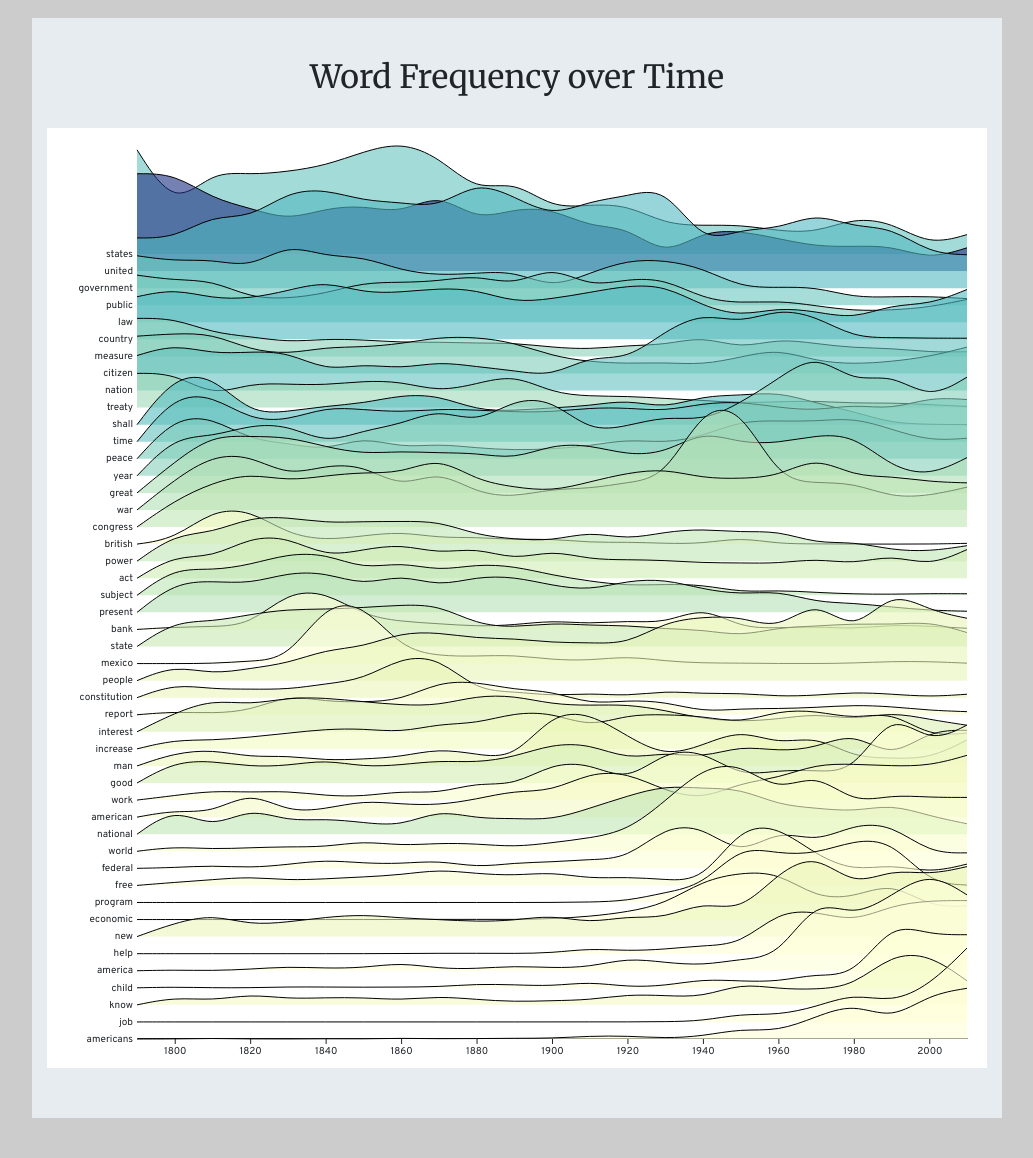
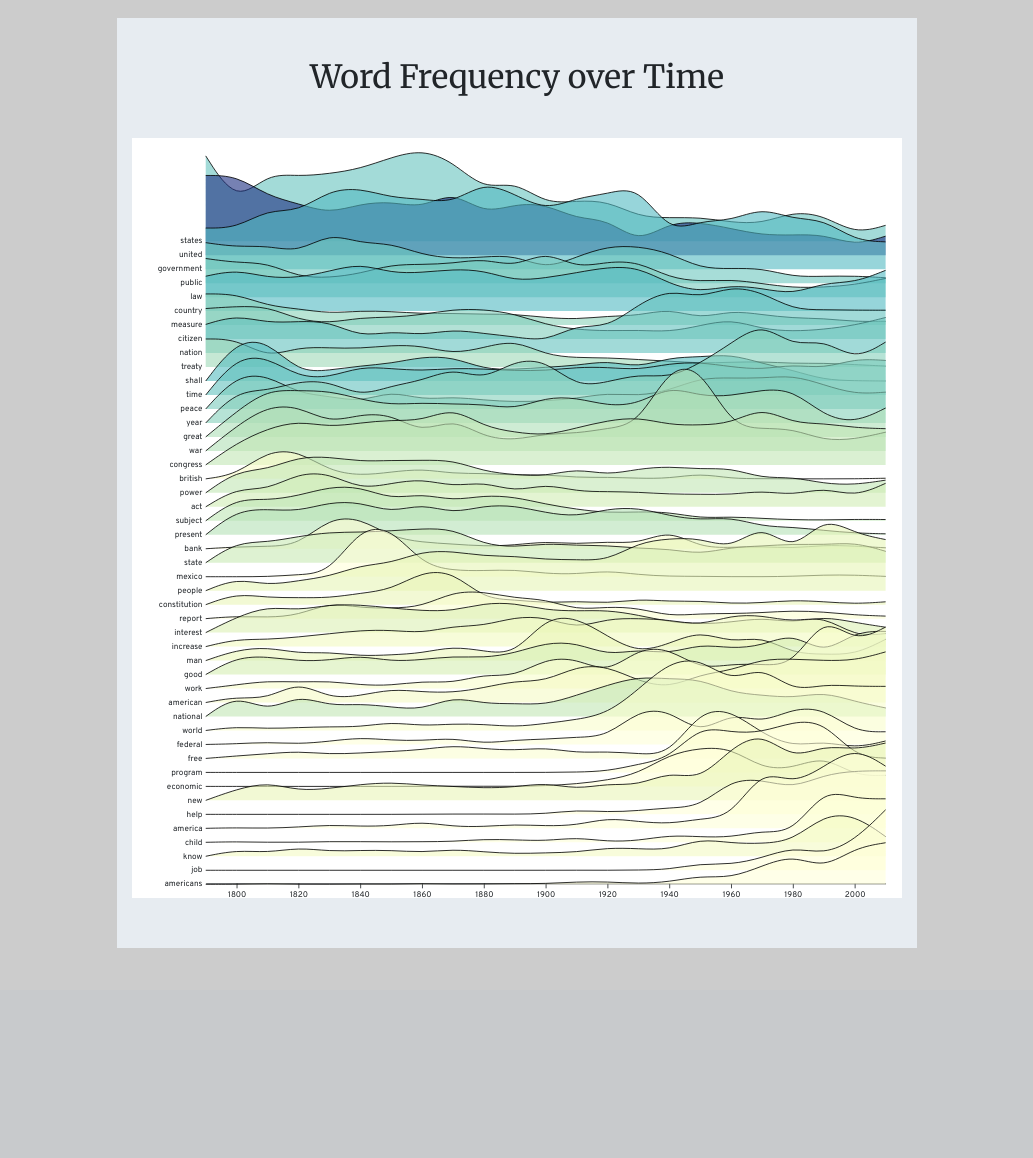
Before and after one commit to mbolts/sotu_project, a Flask app: page /word_freq in a window 1280 px wide. Shown: the part 62-1220 px from the top of the page, without its empty margins (123-1156 px from the left). After the commit the page ends 1010 px from the top, so only its background shows below. Run offline with Flask 2, Linux system fonts and the light colour scheme; some libraries are stand-ins or nearby versions.

Commit message:
updated scaling for visualizations, added tooltip to word_freq

```diff
--- a/static/css/style.css
+++ b/static/css/style.css
@@ -37,6 +37,31 @@
 
         .compdiv{
             background-color: #e7ecf1;
+        }
+
+       .svg-container-count {
+            display: inline-block;
+            position: relative;
+            width: 100%;
+            padding-bottom: 50%; /* aspect ratio */
+            vertical-align: top;
+            overflow: hidden;
+        }
+
+
+       .svg-container-freq {
+            display: inline-block;
+            position: relative;
+            width: 100%;
+            padding-bottom: 100%; /* aspect ratio */
+            vertical-align: top;
+            overflow: hidden;
+        }
+        .svg-content-responsive {
+            display: inline-block;
+            position: absolute;
+            top: 10px;
+            left: 0;
         }
 
         .axis line, .axis path{
--- a/static/js/line_chart.js
+++ /dev/null
@@ -1,123 +0,0 @@
-
-
-function transformCSV(data) {
-
-  const word = data.word;
-  delete data.word;
-  const values = Object.keys(data).sort().map( year => {
-    return data[year];
-  });
-  return {
-    name: word,
-    values
-  };
-}
-
-
-d3.csv("/word_freq.csv", transformCSV).then(function (dataset) {
-
-  const columns = dataset.columns;
-  delete dataset.columns;
-
-  const data = {
-    series: dataset
-  };
-
-  data.dates = columns.slice(1);
-
-  console.log(data);
-
-  height = data.series.length * 20;
-  width = height;
-  overlap = 1;
-
-  margin = ({top: 125, right: 20, bottom: 30, left: 90});
-
-  const svg = d3.select('#chart')
-              .append('svg')
-              // .attr("viewBox", `240 0 ${width - 0} ${height}`)
-              .style("display", "block")
-              .style("margin", "0 0px")
-              .style("width", width)
-              .style("height", height);
-
-xMin = d3.extent(data.dates)[0];
-xMax = d3.extent(data.dates)[1];
-
-x = d3.scaleTime()
-    .domain([new Date(xMin,0,0), new Date(xMax,0,0)])
-    .range([margin.left, width - margin.right]);
-
-y = d3.scalePoint()
-    .domain(data.series.map(d => d.name))
-    .range([margin.top, height - margin.bottom]);
-
-z = d3.scaleLinear()
-    .domain([0, d3.max(data.series, d => d3.max(d.values))]).nice()
-    .range([0, -overlap * y.step()]);
-
-color = d3.scaleSequential(d3.interpolateYlGnBu)
-          .domain([0, d3.max(data.series, d => d3.extent(d.values))[1]]);
-
-
-console.log(x);
-
-xAxis = g => g
-  .attr("transform", `translate(0,${height - margin.bottom})`)
-  .call(d3.axisBottom(x)
-      .ticks(width / 80)
-      .tickSizeOuter(0));
-
-yAxis = g => g
-    .attr("transform", `translate(${margin.left},0)`)
-    .call(d3.axisLeft(y).tickSize(0).tickPadding(4))
-    .call(g => g.select(".domain").remove());
-
-
-area = d3.area()
-    .curve(d3.curveBasis)
-    .defined(d => !isNaN(d))
-    .x((d, i) => x(new Date(data.dates[i],0,0)))
-    .y0(0)
-    .y1(d => z(d))
-
-line = area.lineY1()
-
-  svg.append("g")
-      .call(xAxis);
-
-  svg.append("g")
-      .call(yAxis);
-
-
-  const group = svg.append("g")
-    .selectAll("g")
-    .data(data.series)
-    .join("g")
-      .attr("transform", d => `translate(0,${y(d.name) + 1})`);
-
-  group.append("path")
-      .attr("fill", d => color(d.values[1]))
-      .attr("d", d => area(d.values))
-      .style("opacity", 0.6)
-      .on('mouseover', function(d){
-        d3.select(this).attr('fill', '#adb5bd')
-            .style('opacity', 1);
-        svg.append('text')
-           .attr('id', 'tooltip-'+d.name)
-           .attr('x', d3.event.pageX - margin.left - 50)
-           .attr('y', d3.event.pageY - margin.top - 50)
-           .text(d.name);
-        })
-      .on('mouseout', function(d){
-        d3.select(this).attr('fill', color(d.values[1]))
-            .style('opacity', 0.6);
-        d3.select('#tooltip-'+d.name).remove();
-      });
-
-  group.append("path")
-      .attr("fill", "none")
-      .attr("stroke", "black")
-      .attr("d", d => line(d.values));
-
-});
--- a/static/js/similarity.js
+++ b/static/js/similarity.js
@@ -91,7 +91,9 @@ d3.csv('/sim_matrix.csv').then(function(data){
             .attr("width", gridSize)
             .attr("height", gridSize)
             .style("fill", d => colorScale(d.sim))
-        .on('mouseover', function(d){
+
+
+        cards.on('mouseover', function(d){
             html = `
                    ${presidents[d.pres_1 - 1]}, ${d.pres_1_party} <br>
                    ${presidents[d.pres_2 - 1]}, ${d.pres_2_party} <br>
--- a/static/js/word_freq.js
+++ b/static/js/word_freq.js
@@ -1,40 +1,125 @@
-let margin = 30, width = 1000, height = 500, rValues = [2,15];
-let circles, xScale, yScale, xAxis, yAxis;
-
-let svg = d3.select('#chart')
-    .append('svg')
-    .attr('width', width + 'px')
-    .attr('height', height + 'px');
 
 
-d3.json('/word_freq.json').then(function(data){
-// console.log(data);
+function transformCSV(data) {
 
-    yMin = d3.min(data['data'], d => d.count);
+  const word = data.word;
+  delete data.word;
+  const values = Object.keys(data).sort().map( year => {
+    return data[year];
+  });
+  return {
+    name: word,
+    values
+  };
+}
 
-    yMax = d3.max(data['data'], d => d.count);
+d3.csv("/word_freq.csv", transformCSV).then(function (dataset) {
 
-    console.log(yMin, yMax);
+  const columns = dataset.columns;
+  delete dataset.columns;
+
+  const data = {
+    series: dataset
+  };
+
+  data.dates = columns.slice(1);
+
+  console.log(data);
+
+  height = data.series.length * 20;
+  width = height;
+  overlap = 1;
+
+  margin = ({top: 125, right: 20, bottom: 30, left: 90});
+
+  const svg = d3.select('#chart')
+   .append("div")
+   .classed("svg-container-freq", true) //container class to make it responsive
+   .append("svg")
+   .attr("preserveAspectRatio", "xMinYMin meet")
+   .attr("viewBox", `0 0 ${width} ${height}`)
+   // .style("width", width)
+   // .style("height", height)
+   .classed("svg-content-responsive", true);
+
+xMin = d3.extent(data.dates)[0];
+xMax = d3.extent(data.dates)[1];
+
+x = d3.scaleTime()
+    .domain([new Date(xMin,0,0), new Date(xMax,0,0)])
+    .range([margin.left, width - margin.right]);
+
+y = d3.scalePoint()
+    .domain(data.series.map(d => d.name))
+    .range([margin.top, height - margin.bottom]);
+
+z = d3.scaleLinear()
+    .domain([0, d3.max(data.series, d => d3.max(d.values))]).nice()
+    .range([0, -overlap * y.step()]);
+
+color = d3.scaleSequential(d3.interpolateYlGnBu)
+          .domain([0, d3.max(data.series, d => d3.extent(d.values))[1]]);
 
 
-    xScale = d3.scaleTime()
-                .domain([new Date(1790, 0, 0), new Date(2019, 11, 30)]) // Input values to scale
-                .range([margin + 0,width - margin]) // Range of scale
-                ;
+console.log(x);
 
-    yScale = d3.scaleLinear()
-                .domain([yMax, yMin]) // Input values to scale
-                .range([margin + rValues[1], height-margin-rValues[1]]) // Range of scale
-                ;
+xAxis = g => g
+  .attr("transform", `translate(0,${height - margin.bottom})`)
+  .call(d3.axisBottom(x)
+      .ticks(width / 80)
+      .tickSizeOuter(0));
+
+yAxis = g => g
+    .attr("transform", `translate(${margin.left},0)`)
+    .call(d3.axisLeft(y).tickSize(0).tickPadding(4))
+    .call(g => g.select(".domain").remove());
 
 
-    circles = svg.selectAll('.dot')
-        .data(data['data'])
-        .enter()
-        .append('circle')
-        .attr('class', 'dot')
-        .attr('cx', d => xScale(new Date(d.first_date)))
-        .attr('cy', d => yScale(d.count))
-        .attr('r', 3)
-        .style('opacity', 1);
-    });
+area = d3.area()
+    .curve(d3.curveBasis)
+    .defined(d => !isNaN(d))
+    .x((d, i) => x(new Date(data.dates[i],0,0)))
+    .y0(0)
+    .y1(d => z(d))
+
+line = area.lineY1()
+
+  svg.append("g")
+      .call(xAxis);
+
+  svg.append("g")
+      .call(yAxis);
+
+
+  const group = svg.append("g")
+    .selectAll("g")
+    .data(data.series)
+    .join("g")
+      .attr("transform", d => `translate(0,${y(d.name) + 1})`);
+
+  group.append("path")
+      .attr("fill", d => color(d.values[1]))
+      .attr("d", d => area(d.values))
+      .style("opacity", 0.6)
+      .on('mouseover', function(d){
+        d3.select(this).attr('fill', '#adb5bd')
+            .style('opacity', 1);
+
+        d3.select('#tooltip')
+                .style('left', d3.event.pageX + 20 + 'px')
+                .style('top', d3.event.pageY - 40 + 'px')
+                .html(d.name)
+                .style('opacity', 0.85);
+        })
+      .on('mouseout', function(d){
+        d3.select(this).attr('fill', color(d.values[1]))
+            .style('opacity', 0.6);
+        d3.select('#tooltip-'+d.name).remove();
+      });
+
+  group.append("path")
+      .attr("fill", "none")
+      .attr("stroke", "black")
+      .attr("d", d => line(d.values));
+
+});
--- a/templates/wc_visualization.html
+++ b/templates/wc_visualization.html
@@ -5,12 +5,12 @@
 
   <div class="row">
 
-    <div class="col-auto mx-auto compdiv" style="padding-bottom: 50px;">
+    <div class="col mx-auto compdiv" style="padding-bottom: 50px;">
 
       <h2 class="text-center" style="margin-top: 40px;">Presidential Words Per Speech</h2>
       <br>
 
-      <div id="chart"></div>
+      <div id="chart" class="graph"></div>
 
     </div>
   </div>
--- a/templates/wf_visualization.html
+++ b/templates/wf_visualization.html
@@ -5,7 +5,7 @@
 
   <div class="row">
 
-    <div class="col-auto mx-auto compdiv" style="padding-bottom: 50px;">
+    <div class="col-8 col-offset-2 mx-auto compdiv" style="padding-bottom: 50px;">
 
       <h2 class="text-center" style="margin-top: 40px;">
         Word Frequency over Time
@@ -20,7 +20,9 @@
 
 </div>
 
-<script src="./static/js/line_chart.js"type="text/javascript">
+<div id="tooltip"></div>
+
+<script src="./static/js/word_freq.js"type="text/javascript">
 </script>
 
 {% endblock %}
--- a/templates/words_by_decade.html
+++ b/templates/words_by_decade.html
@@ -11,12 +11,13 @@
 
         <br>
 
-        <div id="chart"></div>
+        <div id="chart" ></div>
 
     </div>
   </div>
 
 </div>
+<div id="tooltip"></div>
 
 <script src="./static/js/words_by_decade.js"type="text/javascript"></script>
 
```
Also changed, not shown: static/js/pres_word_count.js (+13 -4 lines).
